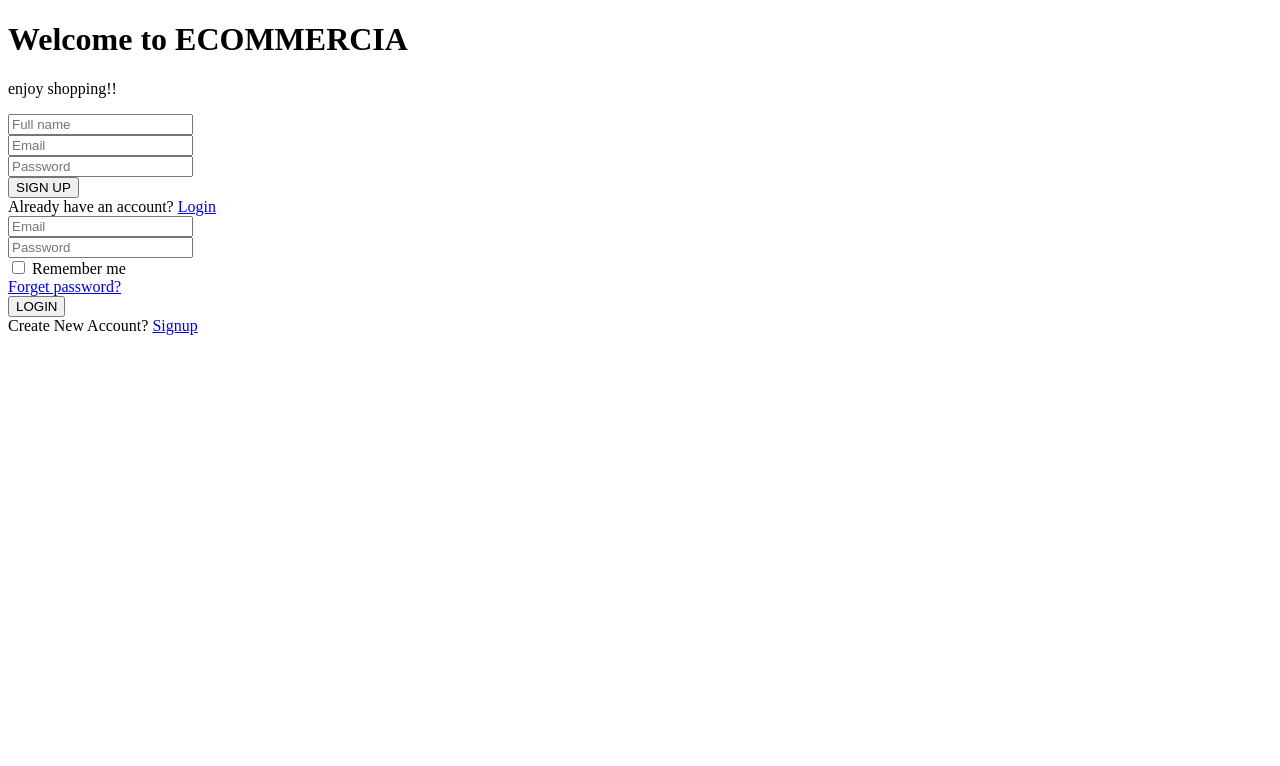
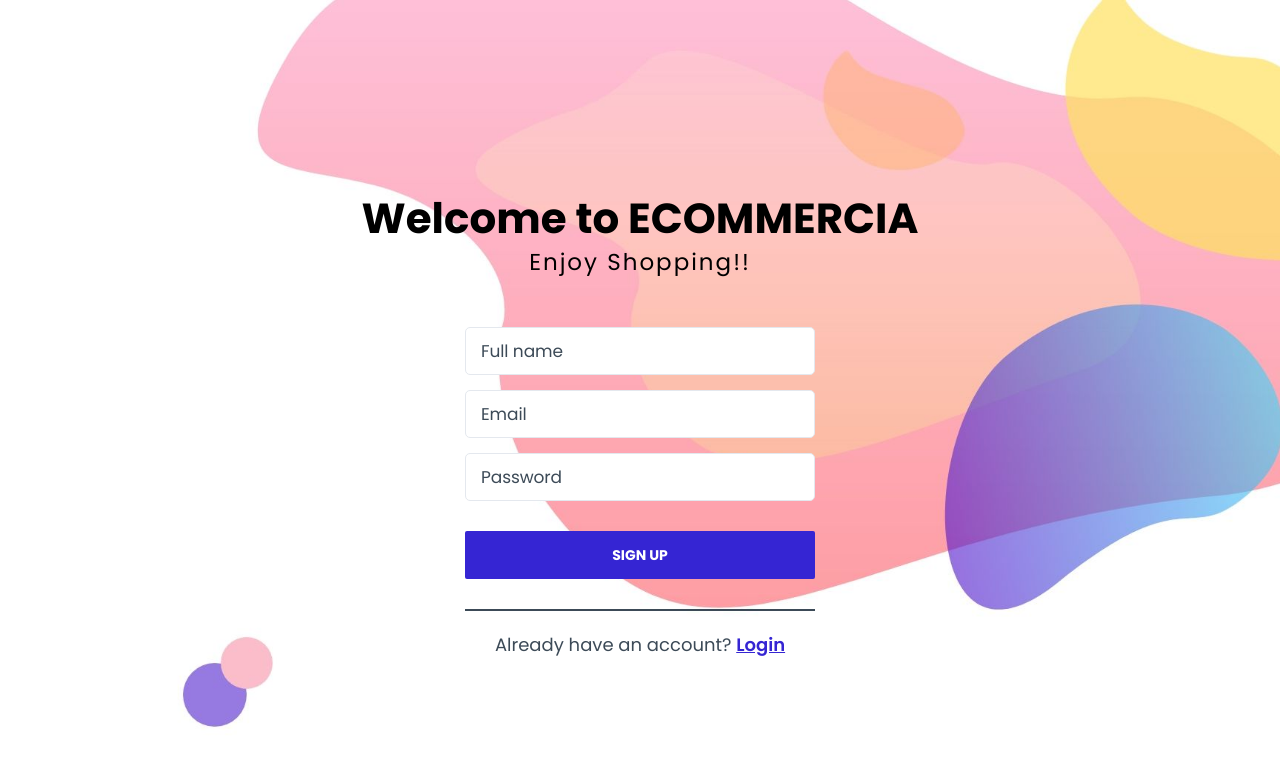
Before and after one commit to GDSC-GCOEA/ecommercia, a plain HTML site: page login/login.html in a window 1280 px wide. Drawn offline with Linux system fonts and the light colour scheme; the site is published under a folder, as on GitHub Pages, so addresses that start at the root find nothing.

Commit message:
reformed

```diff
--- a/login/login.html
+++ b/login/login.html
@@ -5,7 +5,7 @@
     <meta charset="UTF-8">
     <meta http-equiv="X-UA-Compatible" content="IE=edge">
     <meta name="viewport" content="width=device-width, initial-scale=1.0">
-    <link rel="stylesheet" href="/login/style.css">
+    <link rel="stylesheet" href="style.css">
     <title>
         Connect Account | ECOMMERCIA
     </title>
@@ -60,7 +60,7 @@
         </form>
     </div>
 
-    <script src="/login/main.js"></script>
+    <script src="main.js"></script>
 </body>
 
 </html>
--- a/login/style.css
+++ b/login/style.css
@@ -36,7 +36,7 @@ body {
   left: 0%;
   bottom: 0%;
   right: 0%;
-  background-image: url("/login/images/backg.jpg");
+  background-image: url("./images/backg.jpg");
   background-position: center center;
   background-size: cover;
   background-repeat: no-repeat;
```
Also changed, not shown: index.html (+2 -2 lines).
